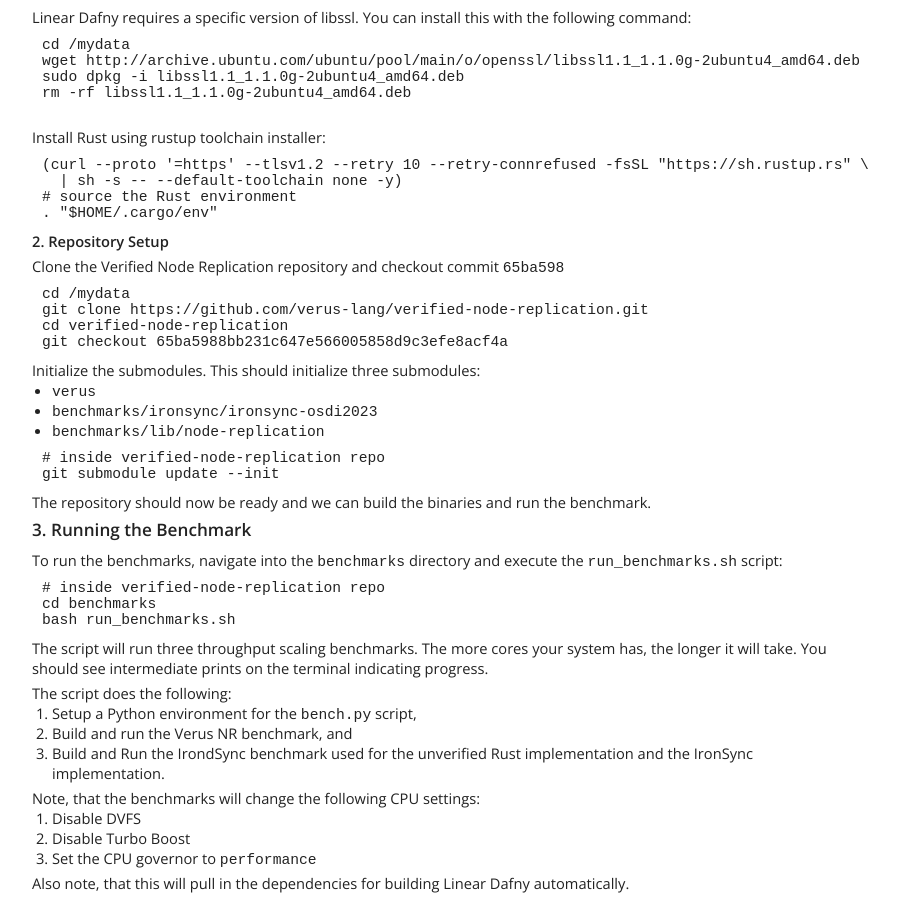
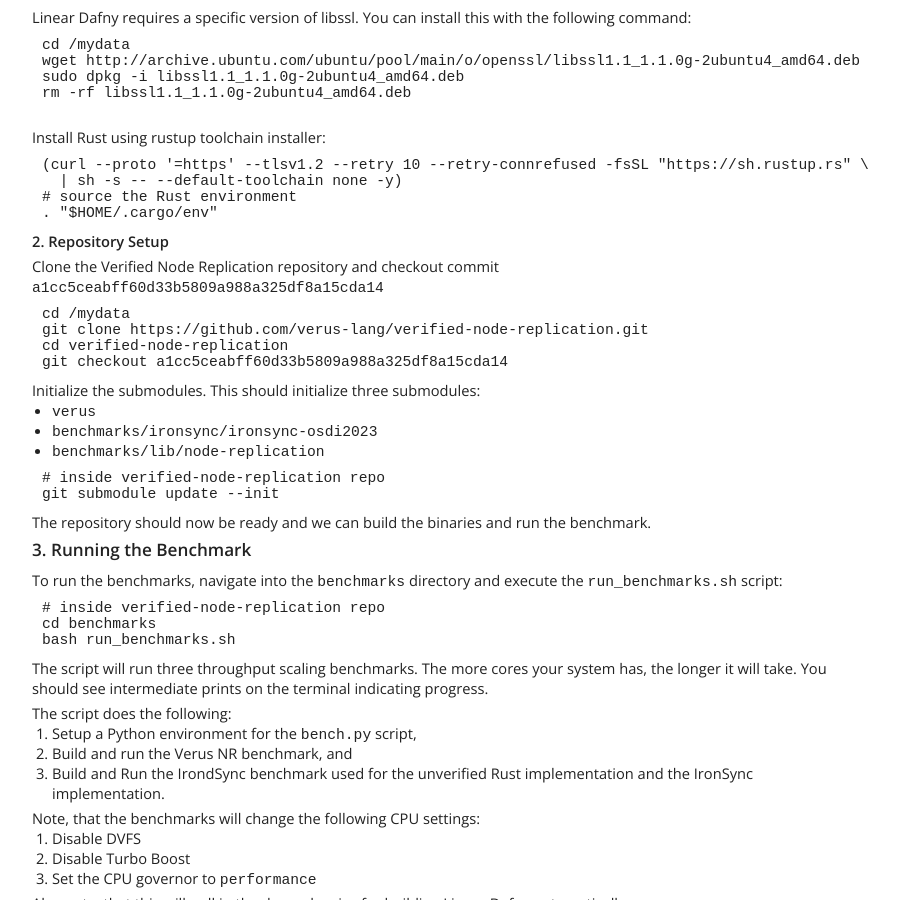
Before and after one commit to verus-lang/paper-sosp24-artifact, a Jekyll site: the page built from site/guide.md, in a window 1280 px wide and 900 px high, scrolled down 2700 px. Shown: the whole window, without its empty margins (8-907 px from the left). Built offline with Jekyll 4.4.1, drawn with Linux system fonts in a browser that asks for light colours.

Commit message:
nr: update commit hash
Signed-off-by: Reto Achermann <achreto@gmail.com>

````diff
--- a/site/guide.md
+++ b/site/guide.md
@@ -184,13 +184,13 @@ Install Rust using rustup toolchain installer:
 
 #### 2. Repository Setup
 
-Clone the Verified Node Replication repository and checkout commit `65ba598`
+Clone the Verified Node Replication repository and checkout commit `a1cc5ceabff60d33b5809a988a325df8a15cda14`
 
 ```shell
 cd /mydata
 git clone https://github.com/verus-lang/verified-node-replication.git
 cd verified-node-replication
-git checkout 65ba5988bb231c647e566005858d9c3efe8acf4a
+git checkout a1cc5ceabff60d33b5809a988a325df8a15cda14
 ```
 
 Initialize the submodules. This should initialize three submodules:
````
